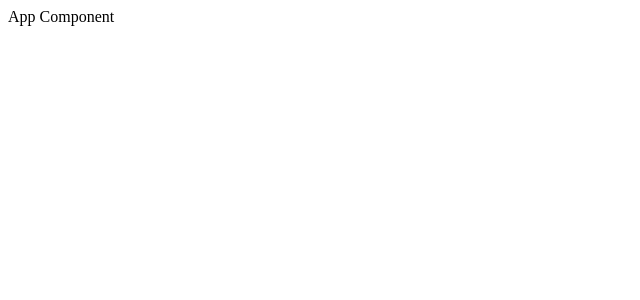
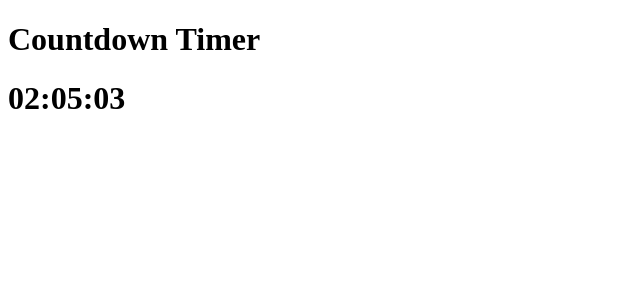
Before and after one commit to guptasarthak03/machine-coding, a React (Vite) app: page / in a window 1280 px wide. Shown: the top 300 px of the page, without its empty margins (0-640 px from the left). Built offline with nearby package versions, Linux system fonts and the light colour scheme.

Commit message:
feat: timer logic

```diff
--- /dev/null
+++ b/App.js
@@ -0,0 +1,15 @@
+import React from 'react'
+import Countdown from './pages/Countdown'
+
+function App() {
+  return (
+    <div>
+        {/* <h1>Machine Coding</h1> */}
+
+        {/* Countdown Timer */}
+        <Countdown />
+    </div>
+  )
+}
+
+export default App
--- a/index.js
+++ b/index.js
@@ -1,6 +1,6 @@
 import React from 'react';
 import ReactDOM from 'react-dom/client';
-import App from './pages/App';
+import App from './App';
 
 // // ! Hello world from Javscript --------------------------------------------
 // const heading = document.createElement('h1');
--- a/pages/App.js
+++ /dev/null
@@ -1,9 +0,0 @@
-import React from 'react'
-
-function App() {
-  return (
-    <div>App Component</div>
-  )
-}
-
-export default App
--- /dev/null
+++ b/pages/Countdown/index.js
@@ -0,0 +1,77 @@
+import React, { useEffect, useRef, useState } from 'react';
+
+function Countdown() {
+  const timeInput = {
+    hours: 0,
+    minutes: 125,
+    seconds: 10,
+  };
+
+  const [timer, setTimer] = useState(() => calcInitialTime());
+  const intervalRef = useRef(null);
+
+  function calcInitialTime() {
+    const { hours, minutes, seconds } = timeInput;
+
+    // outcome in milliseconds
+    const initialseconds = seconds * 1000;
+    const initialMinutes = minutes * 60 * 1000;
+    const initialHours = hours * 60 * 60 * 1000;
+
+    return initialHours + initialMinutes + initialseconds;
+  }
+
+  /**
+   * Concept: Cleanup function runs on unmount or when dependency array changes & it re-runs.
+   * Case: Don't forget to put run clearInterval on reaching timer value 0 (otherwise clearInterval will run indefinitely)
+   *
+   * Case: BruteForce => Using useEffect dependency array to update timer value (replacing new setInterval & clearing the one before)
+   *    - useEffect will run 1 extra time
+   *    - setInterval will run 1 extra time
+   *    - pass clearInterval in useEffect cleanup to remove previous setInterval & in setInterval final condition to stop interval
+   *
+   * Case: setting up setInterval once, using setter function to get updated state value instead
+   *    - useEffect and setInterval do not run 1 extra time here.
+   *    - no need to pass clearInterval in cleanup function here.
+   */
+
+  function reduceTimer() {
+    // setter function
+    setTimer(prevTimer => {
+      if (prevTimer - 1000 <= 0) {
+        clearInterval(intervalRef.current);
+        return 0;
+      }
+
+      return prevTimer - 1000;
+    });
+  }
+
+  function formatTime () {
+    // original timer is in milliseconds
+    const seconds = Math.floor((timer / 1000) % 60);
+    const minutes = Math.floor((timer / (60 * 1000)) % 60);
+    const hours = Math.floor(timer / (60 * 60 * 1000))
+
+    const strHr = hours <= 9 ? `0${hours}` : hours;
+    const strMin = minutes <= 9 ? `0${minutes}` : minutes;
+    const strSec = seconds <= 9 ? `0${seconds}` : seconds;
+
+    return `${strHr}:${strMin}:${strSec}`
+  }
+
+  useEffect(() => {
+    intervalRef.current = setInterval(reduceTimer, 1000);
+
+    return () => clearInterval(intervalRef.current);
+  }, []);
+
+  return (
+    <div>
+      <h1>Countdown Timer</h1>
+      <h1>{formatTime()} </h1>
+    </div>
+  );
+}
+
+export default Countdown;
```
